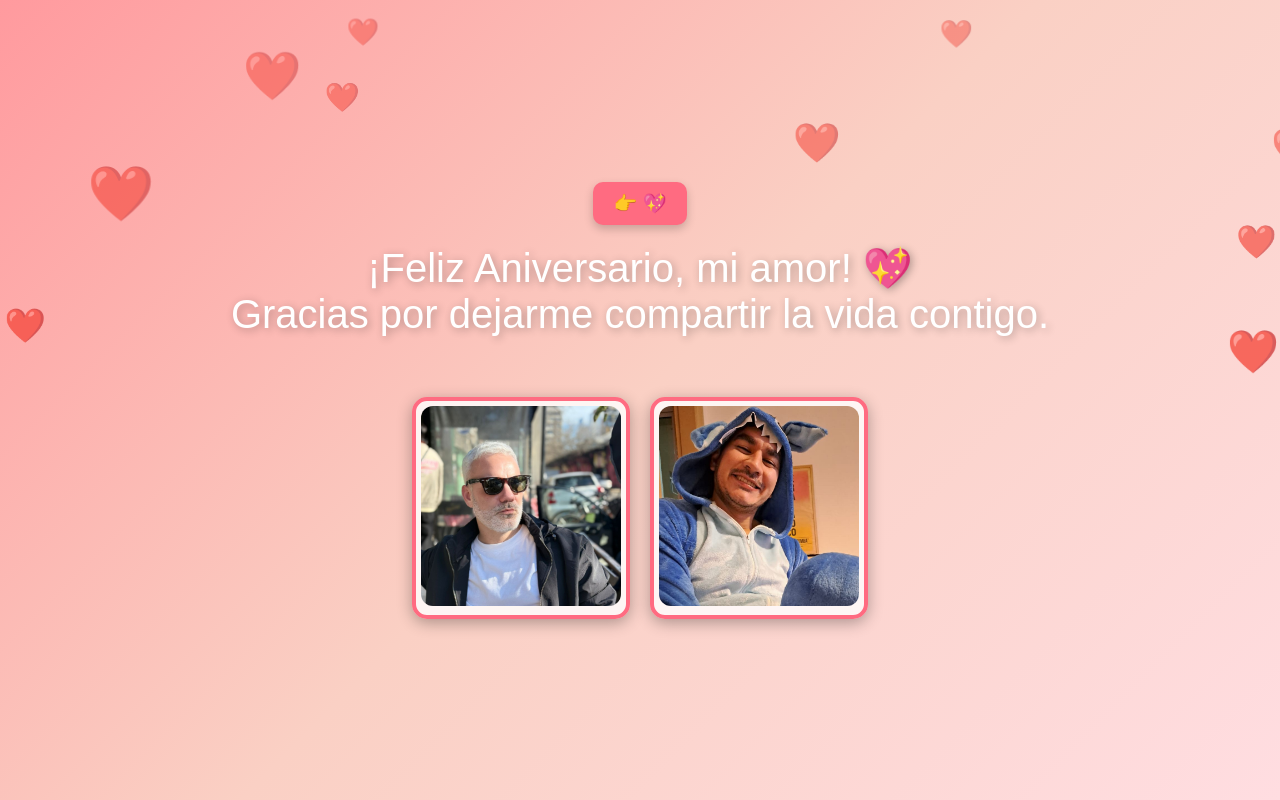
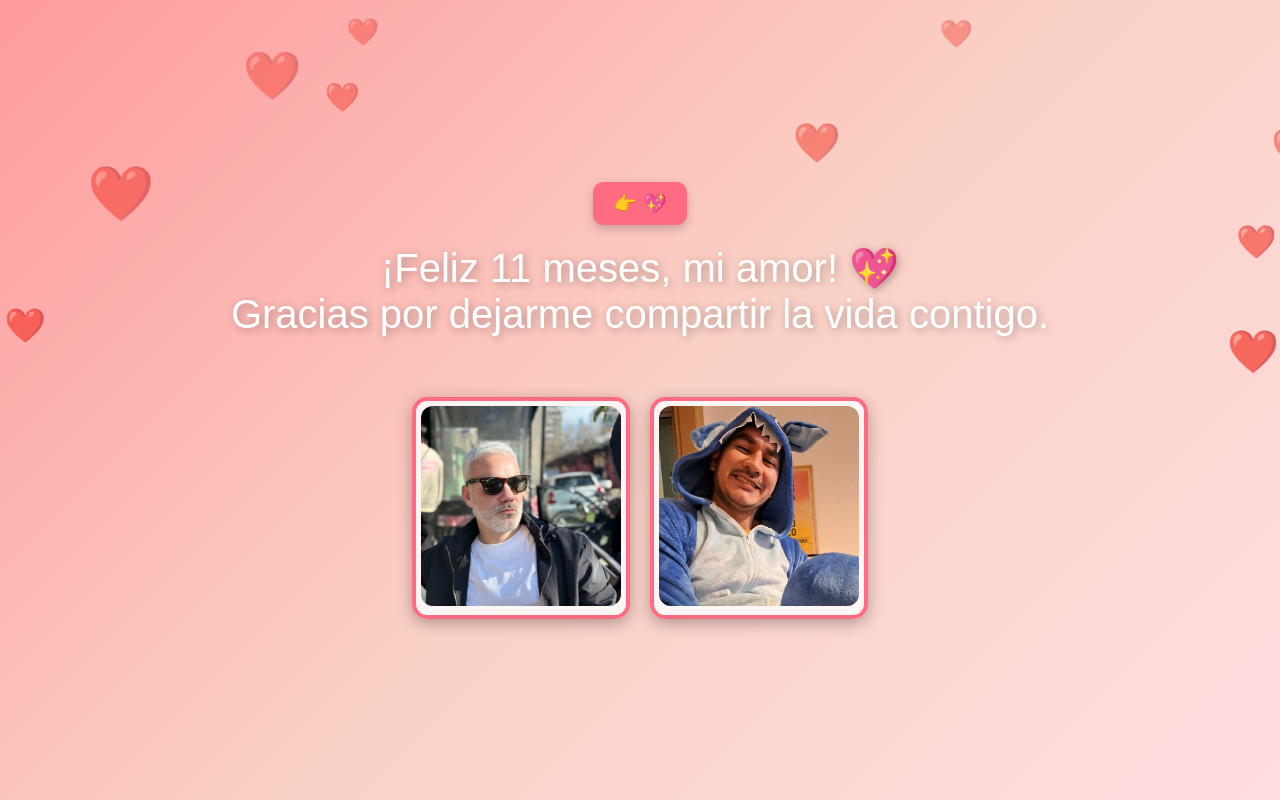
Before and after one commit to Milomurr/teamo, a plain HTML site: page index.html in a window 1280 px wide. Shown: the top 800 px of the page. Drawn offline with Linux system fonts and the light colour scheme.

Commit message:
Update index.html

```diff
--- a/index.html
+++ b/index.html
@@ -3,7 +3,7 @@
 <head>
 <meta charset="UTF-8">
 <meta name="viewport" content="width=device-width, initial-scale=1.0">
-<title>Feliz Aniversario 💖</title>
+<title>Feliz 11 meses 💖</title>
 <style>
     body {
         margin: 0;
@@ -103,7 +103,7 @@
     <button id="playButton">👉 💖 </button>
 
     <div class="message">
-        ¡Feliz Aniversario, mi amor! 💖<br>
+        ¡Feliz 11 meses, mi amor! 💖<br>
         Gracias por dejarme compartir la vida contigo.<br>
     </div>
 
```
